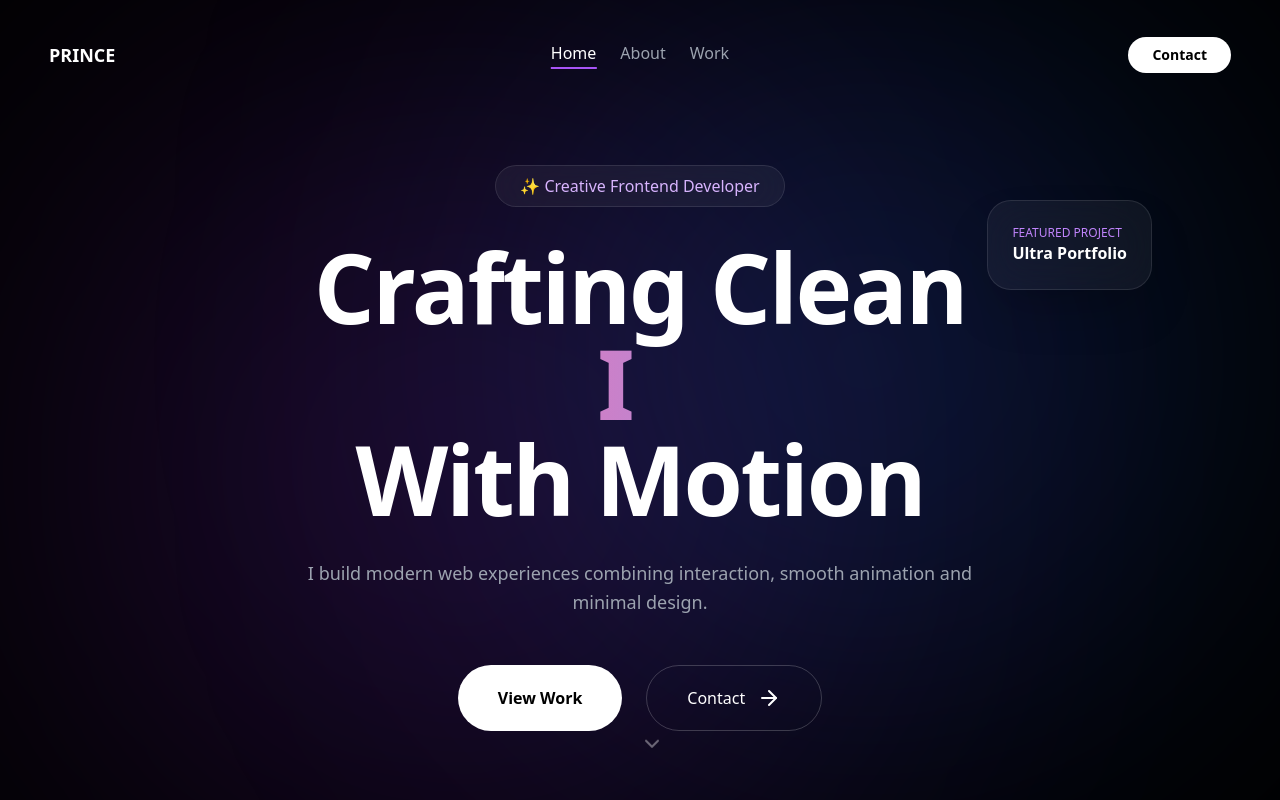
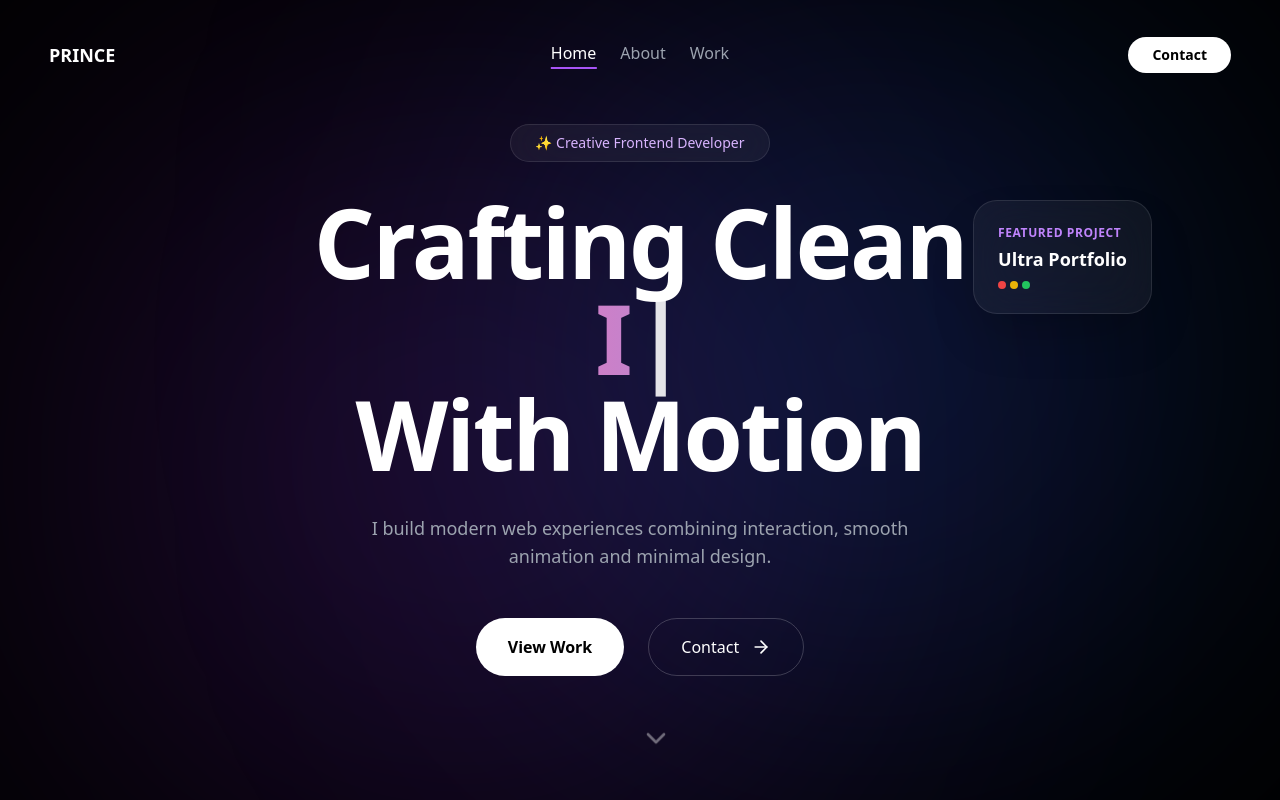
Before and after one commit to prince19112003/My-Portfolio, a React (Vite) app: page / in a window 1280 px wide. Shown: the top 800 px of the page. Built offline with nearby package versions, Linux system fonts and the light colour scheme.

Commit message:
'update'

```diff
--- a/src/components/Hero.jsx
+++ b/src/components/Hero.jsx
@@ -1,9 +1,39 @@
-import Reveal from "./Reveal";
 import { ArrowRight, ChevronDown } from "lucide-react";
-import React, { useState, useEffect } from "react";
+import React, { useState, useEffect, useRef } from "react";
+
+// --- INLINED REVEAL COMPONENT (Fixing the import error) ---
+const Reveal = ({ children }) => {
+  const [isVisible, setIsVisible] = useState(false);
+  const ref = useRef(null);
+
+  useEffect(() => {
+    const observer = new IntersectionObserver(
+      ([entry]) => {
+        if (entry.isIntersecting) {
+          setIsVisible(true);
+          observer.disconnect(); // Animate only once
+        }
+      },
+      { threshold: 0.2 }
+    );
+
+    if (ref.current) observer.observe(ref.current);
+
+    return () => observer.disconnect();
+  }, []);
+
+  return (
+    <div
+      ref={ref}
+      className={`transition-all duration-1000 transform ${isVisible ? "opacity-100 translate-y-0" : "opacity-0 translate-y-10"
+        }`}
+    >
+      {children}
+    </div>
+  );
+};
 
 const Hero = () => {
-
   const words = ["Modern Interfaces", "Creative Websites", "Interactive UI"];
   const [text, setText] = useState("");
   const [index, setIndex] = useState(0);
@@ -11,9 +41,7 @@ const Hero = () => {
   const [deleting, setDeleting] = useState(false);
 
   useEffect(() => {
-
     const timeout = setTimeout(() => {
-
       if (!deleting) {
         setText(words[index].substring(0, subIndex + 1));
         setSubIndex(subIndex + 1);
@@ -21,7 +49,6 @@ const Hero = () => {
         if (subIndex === words[index].length) {
           setDeleting(true);
         }
-
       } else {
         setText(words[index].substring(0, subIndex - 1));
         setSubIndex(subIndex - 1);
@@ -31,102 +58,95 @@ const Hero = () => {
           setIndex((prev) => (prev + 1) % words.length);
         }
       }
-
     }, deleting ? 40 : 80);
 
     return () => clearTimeout(timeout);
-
   }, [subIndex, index, deleting]);
 
   return (
     <section
       id="hero"
-      className="relative min-h-screen pt-24 flex items-center justify-center overflow-hidden bg-black"
-
-
+      className="relative min-h-screen flex items-center justify-center overflow-hidden bg-black pt-20 md:pt-0"
     >
-
-      {/* Background */}
+      {/* Background - Adjusted for Mobile */}
       <div className="absolute inset-0 pointer-events-none">
-
-        <div className="absolute w-[800px] h-[800px] bg-purple-600/20 blur-[180px] rounded-full left-[5%] top-[10%] animate-float"></div>
-
-        <div className="absolute w-[700px] h-[700px] bg-blue-600/20 blur-[160px] rounded-full right-[5%] bottom-[10%] animate-float-reverse"></div>
-
+        <div className="absolute w-[300px] h-[300px] md:w-[800px] md:h-[800px] bg-purple-600/20 blur-[80px] md:blur-[180px] rounded-full left-[5%] top-[10%] animate-float"></div>
+        <div className="absolute w-[300px] h-[300px] md:w-[700px] md:h-[700px] bg-blue-600/20 blur-[80px] md:blur-[160px] rounded-full right-[5%] bottom-[10%] animate-float-reverse"></div>
       </div>
 
       {/* CONTENT */}
-      <div className="relative z-10 text-center max-w-5xl mx-auto px-6">
+      <div className="relative z-10 text-center max-w-5xl mx-auto px-4 sm:px-6">
 
+        {/* Badge */}
         <Reveal>
-          <div className="inline-block mb-8 px-6 py-2 bg-white/5 border border-white/10 backdrop-blur-xl rounded-full text-purple-300">
+          <div className="inline-block mb-6 md:mb-8 px-4 py-1.5 md:px-6 md:py-2 bg-white/5 border border-white/10 backdrop-blur-xl rounded-full text-purple-300 text-xs md:text-sm font-medium">
             ✨ Creative Frontend Developer
           </div>
         </Reveal>
 
-        {/* 🔥 FIXED HEADLINE WITH TYPING */}
+        {/* 🔥 RESPONSIVE HEADLINE WITH TYPING */}
         <Reveal>
-          <h1 className="text-6xl md:text-8xl font-black leading-[0.95] tracking-tight text-white">
-
+          <h1 className="text-4xl sm:text-6xl md:text-7xl lg:text-8xl font-black leading-[1.1] md:leading-[0.95] tracking-tight text-white">
             Crafting Clean
 
-            <span className="block text-transparent bg-clip-text bg-gradient-to-r from-purple-400 via-pink-400 to-blue-400 animate-gradient-x">
-
+            {/* Typing Container with Min Height to prevent jumping */}
+            <span className="block min-h-[1.2em] md:min-h-[1em] text-transparent bg-clip-text bg-gradient-to-r from-purple-400 via-pink-400 to-blue-400 animate-gradient-x my-2 md:my-0">
               {text}
-              <span className="animate-pulse">|</span>
-
+              <span className="animate-pulse ml-1 text-white">|</span>
             </span>
 
             With Motion
-
           </h1>
         </Reveal>
 
         <Reveal>
-          <p className="text-gray-400 mt-8 text-lg max-w-2xl mx-auto leading-relaxed">
+          <p className="text-gray-400 mt-6 md:mt-8 text-base md:text-lg max-w-xl mx-auto leading-relaxed">
             I build modern web experiences combining interaction,
             smooth animation and minimal design.
           </p>
         </Reveal>
 
         <Reveal>
-          <div className="flex justify-center gap-6 mt-12">
-
+          <div className="flex flex-col sm:flex-row justify-center gap-4 sm:gap-6 mt-8 md:mt-12 w-full sm:w-auto">
             <button
               onClick={() => document.getElementById("work")?.scrollIntoView({ behavior: "smooth" })}
-              className="px-10 py-5 bg-white text-black rounded-full font-bold hover:scale-105 transition-transform duration-300"
+              className="px-8 py-4 bg-white text-black rounded-full font-bold hover:scale-105 transition-transform duration-300 w-full sm:w-auto text-sm md:text-base"
             >
               View Work
             </button>
 
             <button
               onClick={() => document.getElementById("contact")?.scrollIntoView({ behavior: "smooth" })}
-              className="group px-10 py-5 border border-white/20 rounded-full flex items-center hover:bg-white/5 transition"
+              className="group px-8 py-4 border border-white/20 rounded-full flex items-center justify-center hover:bg-white/5 transition w-full sm:w-auto text-sm md:text-base text-white"
             >
               Contact
-              <ArrowRight className="ml-3 group-hover:translate-x-2 transition-transform" />
+              <ArrowRight className="ml-3 group-hover:translate-x-2 transition-transform w-4 h-4 md:w-5 md:h-5" />
             </button>
-
           </div>
         </Reveal>
 
       </div>
 
-      {/* Floating card */}
-      <div className="hidden lg:block absolute right-[10%] top-[25%] backdrop-blur-xl bg-white/5 border border-white/10 rounded-3xl p-6 shadow-2xl animate-float-card">
-        <p className="text-xs text-purple-400">FEATURED PROJECT</p>
-        <h3 className="text-white font-bold">Ultra Portfolio</h3>
+      {/* Floating card - Hidden on Mobile */}
+      <div className="hidden lg:block absolute right-[5%] xl:right-[10%] top-[25%] backdrop-blur-xl bg-white/5 border border-white/10 rounded-3xl p-6 shadow-2xl animate-float-card">
+        <p className="text-xs text-purple-400 font-bold tracking-wider mb-1">FEATURED PROJECT</p>
+        <h3 className="text-white font-bold text-lg">Ultra Portfolio</h3>
+        <div className="mt-2 flex gap-1">
+          <div className="w-2 h-2 rounded-full bg-red-500"></div>
+          <div className="w-2 h-2 rounded-full bg-yellow-500"></div>
+          <div className="w-2 h-2 rounded-full bg-green-500"></div>
+        </div>
       </div>
 
       {/* Scroll icon */}
-      <div className="absolute bottom-10 left-1/2 -translate-x-1/2 animate-bounce">
-        <ChevronDown className="text-white/40" />
+      <div className="absolute bottom-6 md:bottom-10 left-1/2 -translate-x-1/2 animate-bounce">
+        <ChevronDown className="text-white/40 w-6 h-6 md:w-8 md:h-8" />
       </div>
 
       <style>{`
         @keyframes float {
           0%,100% { transform: translateY(0px); }
-          50% { transform: translateY(-50px); }
+          50% { transform: translateY(-30px); }
         }
         .animate-float {
           animation: float 12s ease-in-out infinite;
```
